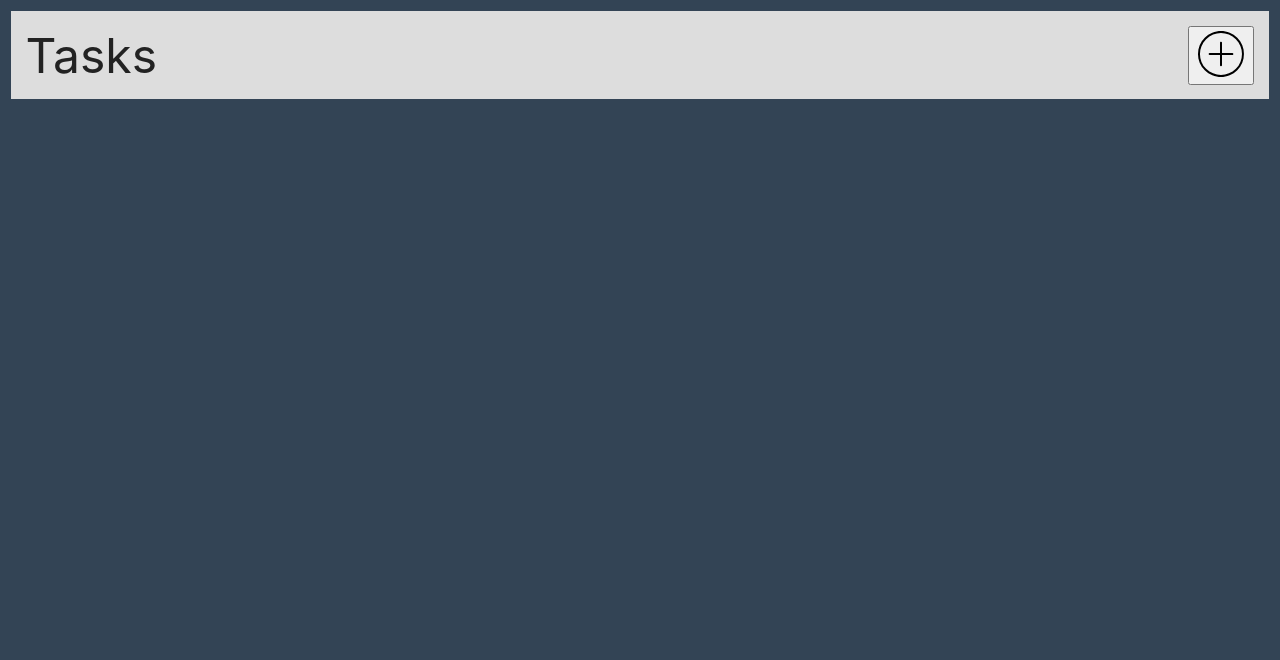
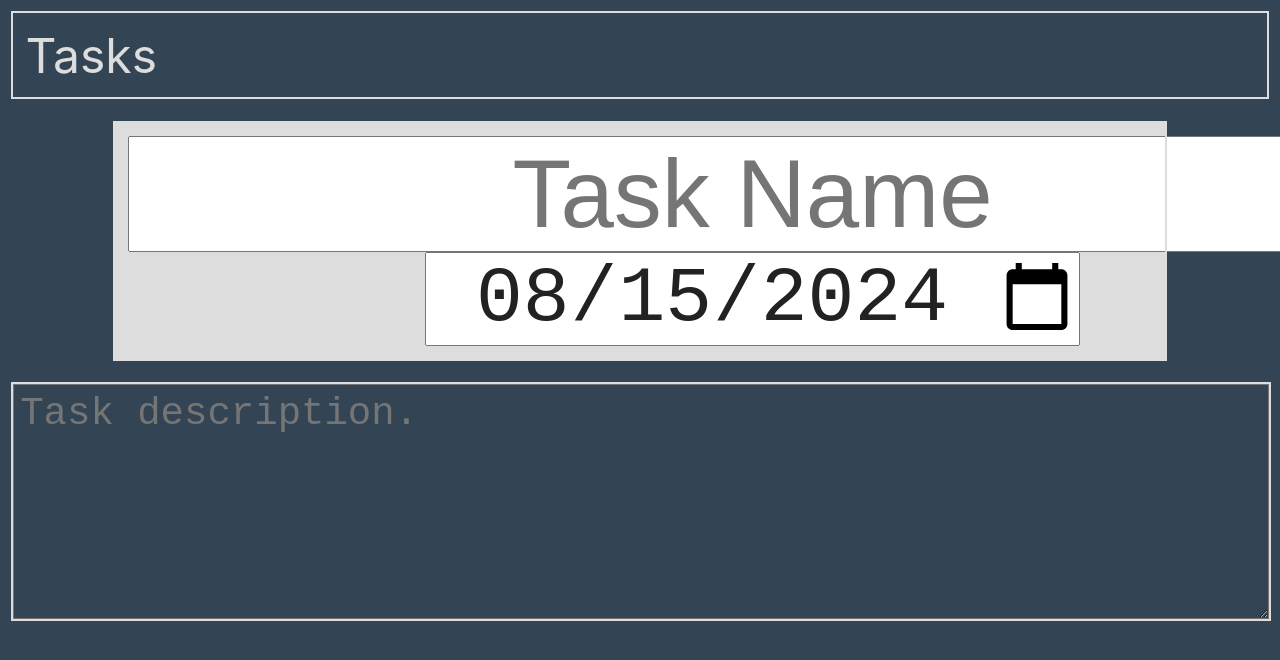
Before and after one commit to red2fred2/todo, a React (Create React App) app in the folder frontend/: page / in a window 1280 px wide. Both pictures are taken after a click on the button 1221 px from the left and 55 px from the top of the page. Shown: the top 660 px of the page. Built offline with nearby package versions, Linux system fonts and the light colour scheme; no server answers; the HTML template or start-up script is replaced by a standard one.

Commit message:
Add task creation view

```diff
--- a/frontend/src/App.jsx
+++ b/frontend/src/App.jsx
@@ -1,5 +1,6 @@
 import React from 'react';
 
+import AddView from './addView/addView';
 import EditView from './editView/EditView';
 import ListView from './listView/ListView';
 import SingleView from './singleView/SingleView';
@@ -9,6 +10,7 @@ export default function App() {
 	const [currentTask, setCurrentTask] = React.useState(undefined);
 
 	switch(view) {
+		case 'Add': return <AddView setView={setView} />;
 		case 'Edit': return <EditView setView={setView} taskID={currentTask} />;
 		case 'List': return <ListView setView={setView} setCurrentTask={setCurrentTask} />;
 		case 'Single': return <SingleView setView={setView} setCurrentTask={setCurrentTask} taskID={currentTask} />;
--- /dev/null
+++ b/frontend/src/addView/addView.css
@@ -0,0 +1,71 @@
+.AddView {
+	position: fixed;
+	width: 100%;
+	min-height: 100vh;
+	left: 0;
+	top: 0;
+	margin-right: 0;
+}
+
+.AddView-header {
+	display: flex;
+	font-size: 3em;
+	color: #ddd;
+	outline: 2px solid #ddd;
+	margin: 1%;
+	padding: 1%;
+	overflow-wrap: anywhere;
+}
+
+.AddView-header:hover {
+	background-color: #ddd;
+	color: #222;
+}
+
+.AddView-title-container {
+	display: flex;
+	justify-content: center;
+}
+
+.AddView-title {
+	display: flex;
+	justify-content: space-between;
+	background-color: #ddd;
+	outline: 2px solid #ddd;
+	width: 80%;
+	margin: 1%;
+	padding: 1%;
+	overflow-wrap: anywhere;
+}
+
+.AddView-title > div {
+	text-align: center;
+}
+
+.AddView-title > div > input {
+	color: #222;
+	text-align: center;
+	font-size: 6em;
+	margin: 0;
+}
+
+.AddView-title-date {
+	color: #555;
+	margin-top: 0;
+	font-size: 2em;
+}
+
+.AddView-title-editButton > img {
+	margin-left: 10px;
+}
+
+.AddView-description > textarea {
+	font-size: 3em;
+	width:97%;
+	color: #ddd;
+	background-color: transparent;
+	outline: 2px solid #ddd;
+	margin: 1%;
+	padding: 0.5%;
+	overflow-wrap: anywhere;
+}
--- /dev/null
+++ b/frontend/src/addView/addView.jsx
@@ -0,0 +1,80 @@
+import React from 'react';
+
+import './addView.css';
+import confirmButtonImage from './confirmButton.svg';
+
+export default class AddView extends React.Component {
+	constructor(props) {
+		super(props);
+
+		this.state = {
+			name: "",
+			description: "",
+			dueDate: new Date()
+		};
+	}
+
+	addTask = async () => {
+		let query = new URLSearchParams();
+		query.append('name', this.state.name);
+		query.append('description', this.state.description);
+		query.append('dueDate', this.state.dueDate);
+		query.append('owner', '66bc462fe7c703c393ce9c88');
+
+		await fetch(`https://test.red2fred2.com/api/createTask?${query.toString()}`, {method: 'POST'});
+		this.props.setView('List');
+	}
+
+	getDueDateString = () => {
+		const dueDate = new Date();
+		const year = dueDate.getFullYear();
+		let month = dueDate.getMonth()+1;
+		month = month < 10 ? '0'+month : month;
+		let day = dueDate.getDate();
+		day = day < 10 ? '0'+day : day;
+
+		return `${year}-${month}-${day}`;
+	}
+
+	backToListView = () => {
+		this.props.setView('List');
+	}
+
+	changeName = event => {
+		this.setState({name: event.target.value});
+	}
+
+	changeDescription = event => {
+		this.setState({description: event.target.value});
+	}
+
+	changeDueDate = event => {
+		this.setState({dueDate: event.target.value.toString()});
+	}
+
+	render() {
+		return (
+			<div className="AddView">
+				<header className="AddView-header" onClick={this.backToListView}>
+					Tasks
+				</header>
+				<section className="AddView-title-container">
+					<div className="AddView-title">
+						<div/>
+						<div>
+							<input type="text" placeholder="Task Name" onChange={this.changeName} />
+							<br/>
+							<input type="date" defaultValue={this.getDueDateString()} onChange={this.changeDueDate} />
+						</div>
+						<button className="AddView-header-editButton" type="image" onClick={this.addTask}>
+							<img src={confirmButtonImage} alt="Confirm"/>
+						</button>
+					</div>
+				</section>
+				<section className="AddView-description">
+					<textarea placeholder="Task description." rows="5" onChange={this.changeDescription} />
+				</section>
+			</div>
+		);
+	}
+}
--- a/frontend/src/editView/EditView.jsx
+++ b/frontend/src/editView/EditView.jsx
@@ -42,7 +42,7 @@ export default class EditView extends React.Component {
 		const year = dueDate.getFullYear();
 		let month = dueDate.getMonth()+1;
 		month = month < 10 ? '0'+month : month;
-		let day = dueDate.getDate()+1;
+		let day = dueDate.getDate();
 		day = day < 10 ? '0'+day : day;
 
 		return `${year}-${month}-${day}`;
--- a/frontend/src/listView/ListView.jsx
+++ b/frontend/src/listView/ListView.jsx
@@ -4,18 +4,24 @@ import List from './List';
 import xButtonImage from './xButton.svg';
 import './ListView.css';
 
-export default function ListView(props) {
+export default class ListView extends React.Component {
+	changeToAddView = () => {
+		this.props.setView('Add');
+	}
+
+	render() {
 		return (
 			<div className="ListView">
 				  <header className="ListView-header">
 					Tasks
 					<button className="ListView-header-addButton" type="image">
-					<img src={xButtonImage} viewBox="0 0 50 50" alt="X"/>
+						<img src={xButtonImage} alt="+" onClick={this.changeToAddView} />
 					</button>
 				</header>
 				<section>
-				<List userID="66bc462fe7c703c393ce9c88" setView={props.setView} setCurrentTask={props.setCurrentTask} />
+					<List userID="66bc462fe7c703c393ce9c88" setView={this.props.setView} setCurrentTask={this.props.setCurrentTask} />
 				  </section>
 			</div>
 		);
 	}
+}
```
Also changed, not shown: frontend/src/addView/confirmButton.svg (added). Lines whose indentation alone changed are shown as unchanged.
